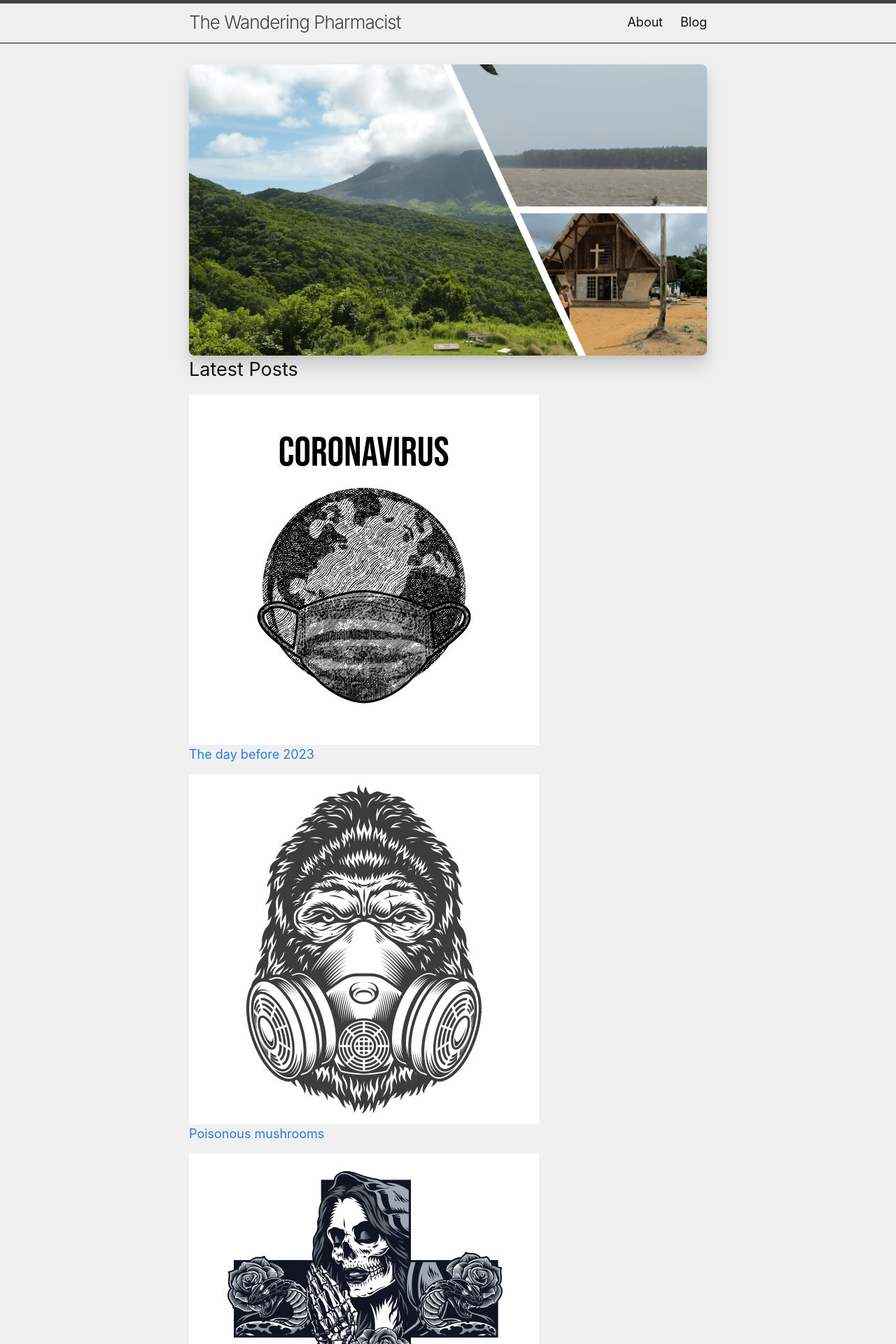
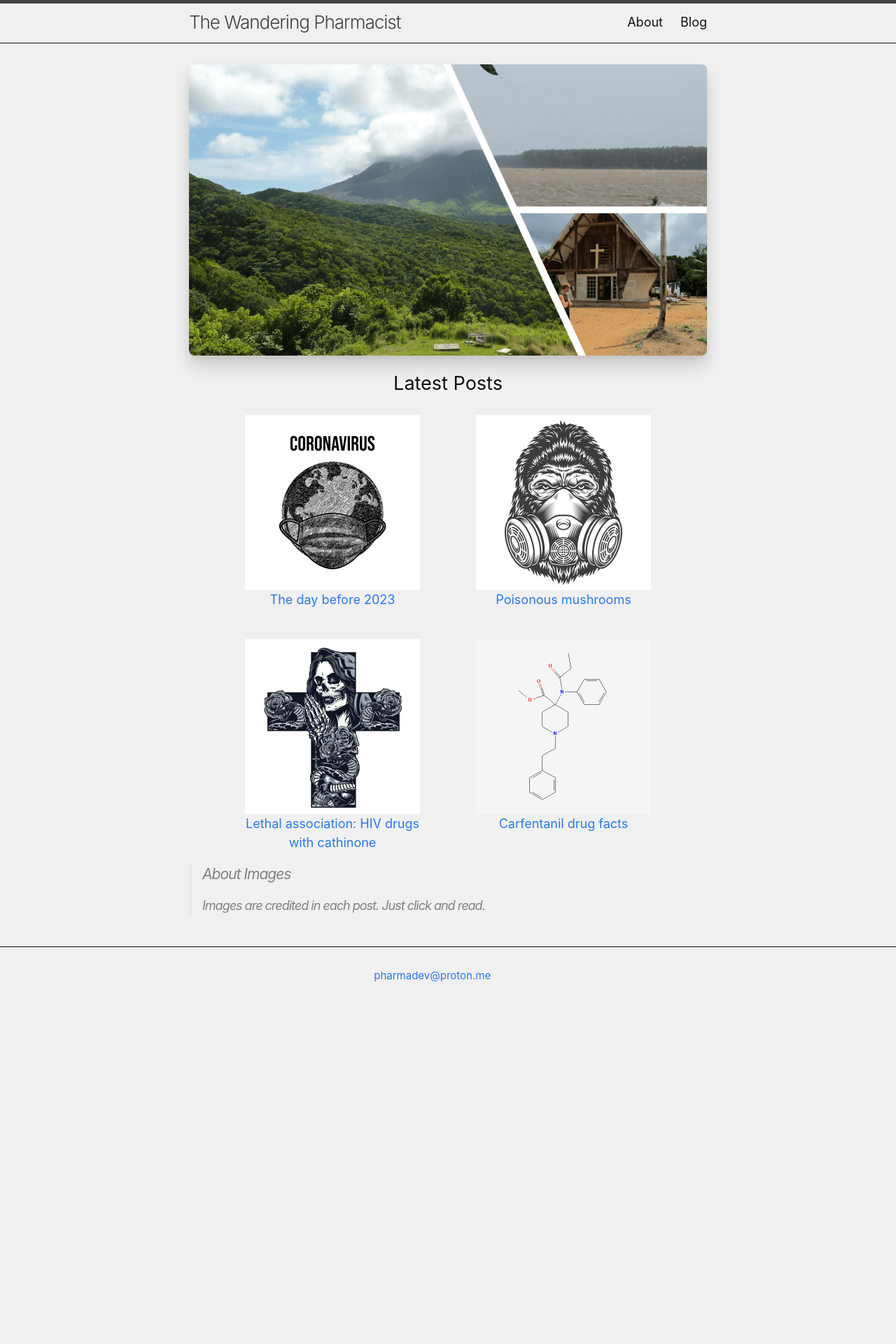
Before and after one commit to CMagnac/CMagnac-first-blog, a Jekyll site: the page built from index.md, in a window 1280 px wide. Shown: the top 1920 px of the page at 70% size. Built offline with Jekyll 4.4.1, drawn with Linux system fonts in a browser that asks for light colours; after the commit the page ends 1466 px from its top, so only the background shows below that.

Commit message:
Style home main image and latest post

```diff
--- a/assets/css/main.css
+++ b/assets/css/main.css
@@ -156,6 +156,8 @@
 
 /* Post Main Image */
 .in-post-image{
+    width: 500px;
+    height: 500px;
     border-radius: 8px;
     box-shadow: rgba(250, 236, 225, 0.5) 0px 0px 0px 2px;
 }
@@ -166,8 +168,35 @@
 }
 /* Home Image */
 .home-image{
+    width: 740px;
+    height: 416px;
     border-radius: 8px;
     box-shadow: rgba(0, 0, 0, 0.15) 0px 15px 25px, rgba(0, 0, 0, 0.05) 0px 5px 10px;
+}
+/* Home latest post */
+.latest-container{
+    display: flex;
+    flex-wrap: wrap;
+    justify-content: space-evenly;
+    margin-left: auto;
+    margin-right: auto;
+}
+.latest-post{
+    width: 250px;
+    height: 250px;
+    padding-bottom: 55px;
+    text-align: center;
+}
+/* Home latest post image*/
+.title-post{
+    width:250px;
+    height:250px;
+}
+/* Home latest post title*/
+.latest-home-title{
+    text-align: center;
+    padding-top: 20px;
+    padding-bottom: 10px;
 }
 
 /** Post Common Stem */
```
